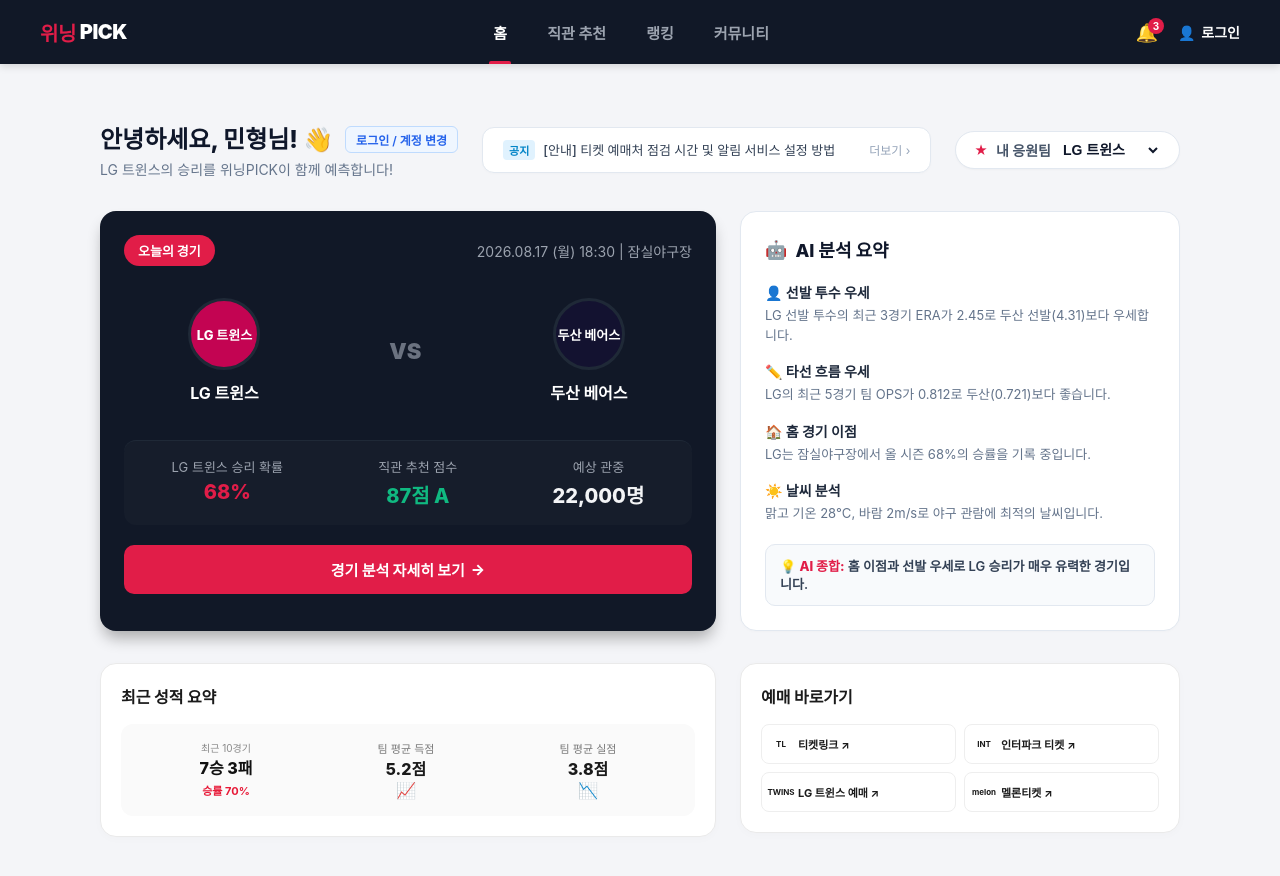
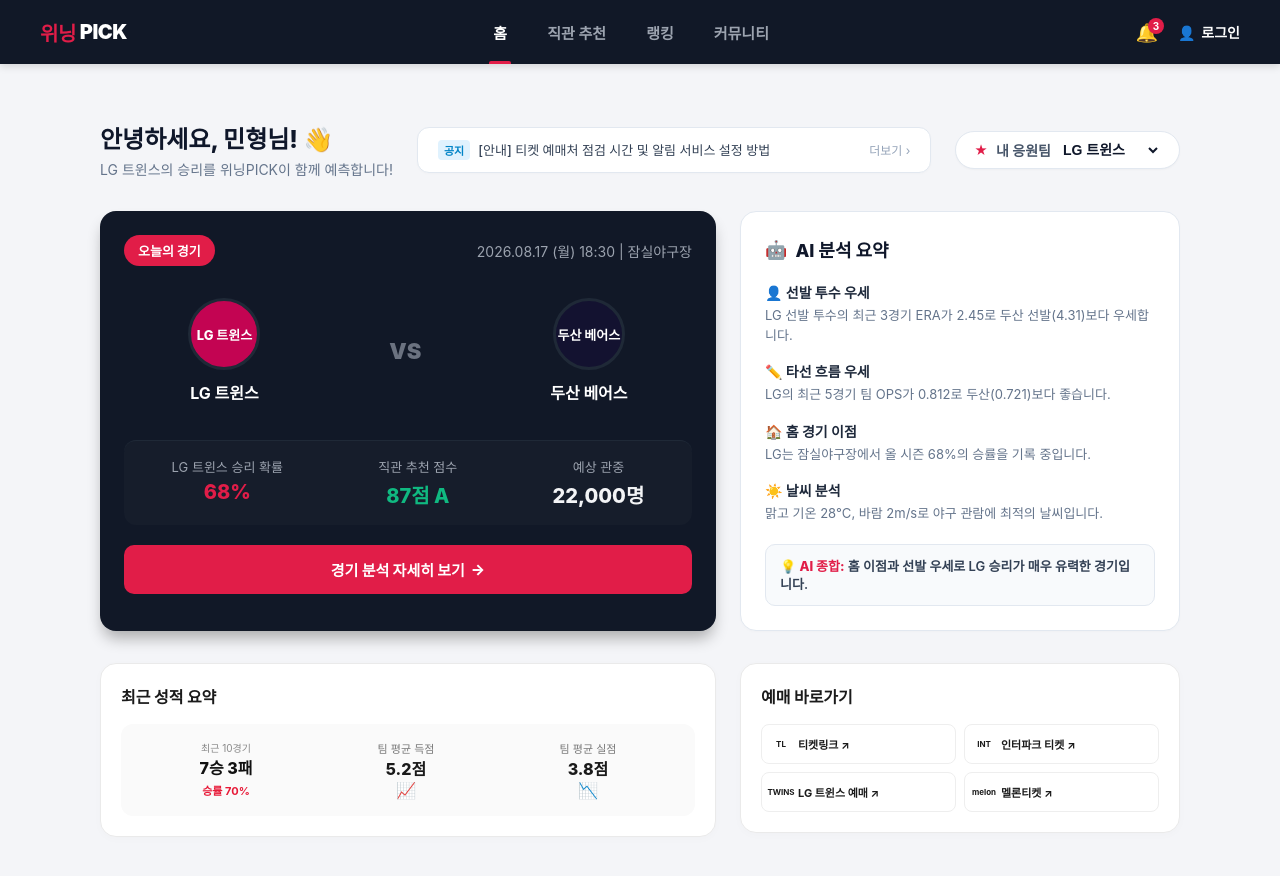
Before and after one commit to ixxveon/baseball-project, a React (Vite) app in the folder frontend/: page / in a window 1280 px wide. Shown: the top 876 px of the page. Built offline with nearby package versions, Linux system fonts and the light colour scheme.

Commit message:
fix:app,home 수정

```diff
--- a/frontend/src/App.tsx
+++ b/frontend/src/App.tsx
@@ -14,7 +14,7 @@
 
             <main className="dashboard-main">
                 {/* 1. 홈 화면 */}
-                {activeTab === 'home' && <HomeScreen onTabChange={setActiveTab} />}
+                {activeTab === 'home' && <HomeScreen />}
 
                 {/* 2. 직관추천 화면 */}
                 {activeTab === 'recommend' && <RecommendScreen />}
--- a/frontend/src/pages/HomeScreen.tsx
+++ b/frontend/src/pages/HomeScreen.tsx
@@ -4,13 +4,8 @@
 import RecentSummary from '../components/RecentSummary';
 import ReservationsLinks from '../components/ReservationsLinks';
 import NoticeBoard from '../components/NoticeBoard';
-import type { TabType } from '../types';
 
-interface HomeScreenProps {
-    onTabChange?: (tab: TabType) => void;
-}
-
-export default function HomeScreen({ onTabChange }: HomeScreenProps): React.JSX.Element {
+export default function HomeScreen(): React.JSX.Element {
     return (
         <div className="home-container" style={{
             maxWidth: '1600px',
@@ -28,28 +23,9 @@
                 marginBottom: '32px'
             }}>
                 <div className="welcome-text" style={{ flexShrink: 0 }}>
-                    <div style={{ display: 'flex', alignItems: 'center', gap: '12px' }}>
-                        <h1 style={{ fontSize: '24px', fontWeight: '800', color: '#0f172a', margin: '0 0 4px 0' }}>
-                            안녕하세요, 민형님! 👋
-                        </h1>
-                        {onTabChange && (
-                            <button
-                                onClick={() => onTabChange('login')}
-                                style={{
-                                    padding: '4px 10px',
-                                    fontSize: '12px',
-                                    fontWeight: '600',
-                                    color: '#2563eb',
-                                    backgroundColor: '#eff6ff',
-                                    border: '1px solid #bfdbfe',
-                                    borderRadius: '6px',
-                                    cursor: 'pointer'
-                                }}
-                            >
-                                로그인 / 계정 변경
-                            </button>
-                        )}
-                    </div>
+                    <h1 style={{ fontSize: '24px', fontWeight: '800', color: '#0f172a', margin: '0 0 4px 0' }}>
+                        안녕하세요, 민형님! 👋
+                    </h1>
                     <p style={{ margin: 0, color: '#64748b', fontSize: '14px' }}>
                         LG 트윈스의 승리를 위닝PICK이 함께 예측합니다!
                     </p>
```
